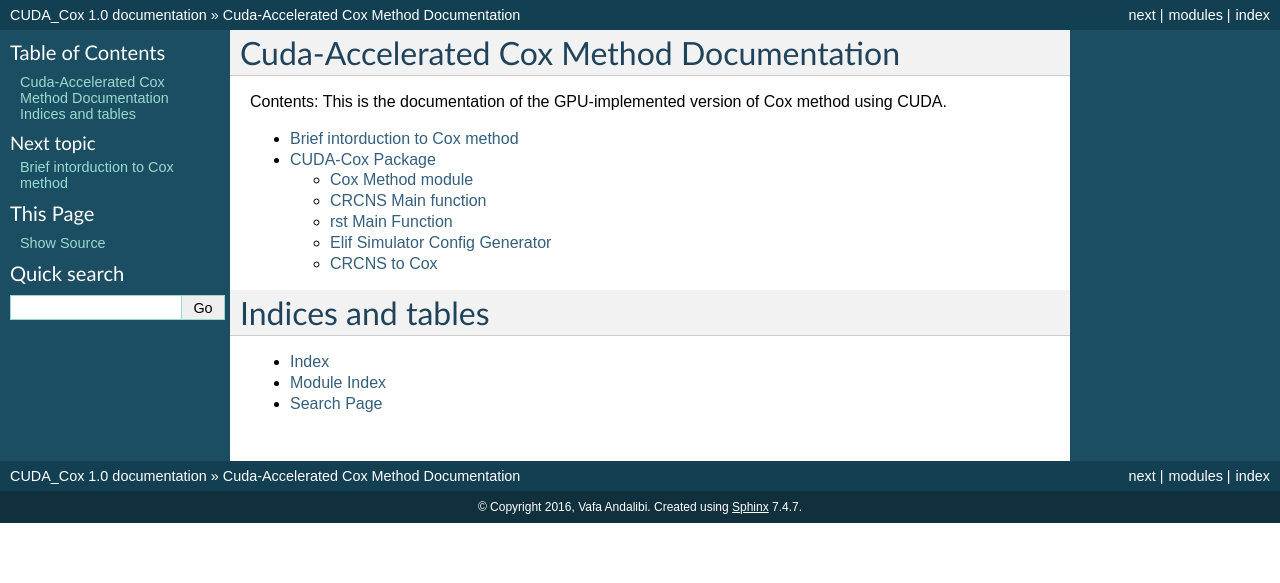
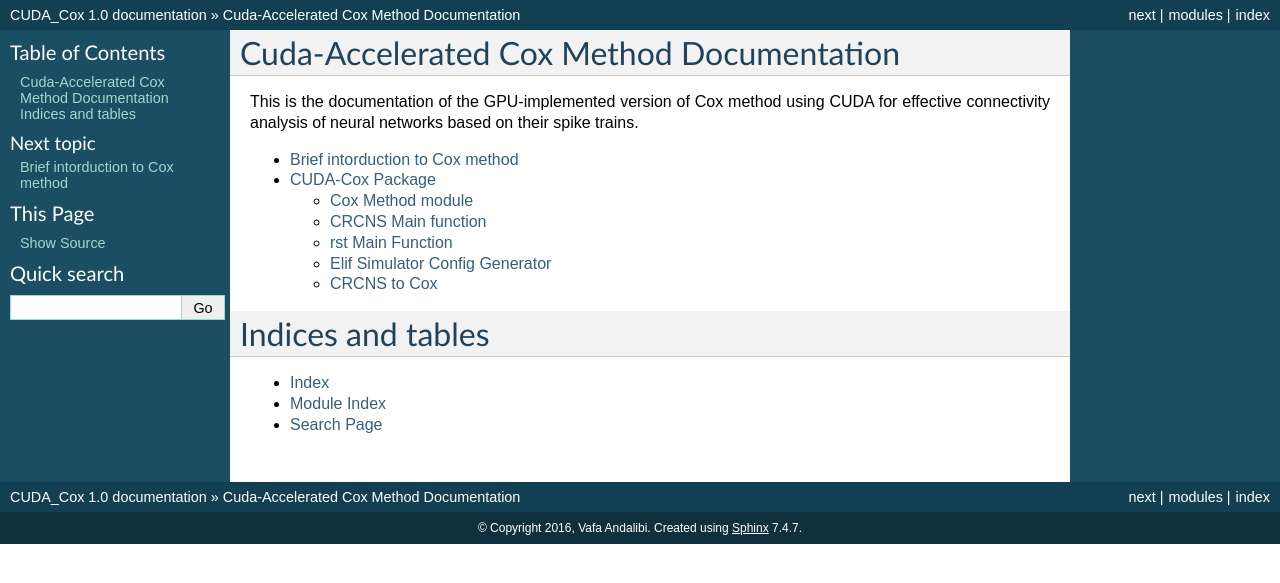
Before and after one commit to Vafa-Andalibi/CUDA_Cox, a Sphinx documentation site: the page built from Sphinx/Documentation.rst, in a window 1280 px wide. Shown: the top 583 px of the page. Built offline with Sphinx 7.4.7, drawn with Linux system fonts in a browser that asks for light colours.

Commit message:
few Sphinx fixes

```diff
--- a/Sphinx/Documentation.rst
+++ b/Sphinx/Documentation.rst
@@ -4,11 +4,10 @@
    contain the root `toctree` directive.
 
 Cuda-Accelerated Cox Method Documentation
-====================================
+=========================================
 
 
-Contents:
-This is the documentation of the GPU-implemented version of Cox method using CUDA.
+This is the documentation of the GPU-implemented version of Cox method using CUDA for effective connectivity analysis of neural networks based on their spike trains.
 
 .. toctree::
    :maxdepth: 2
--- a/Sphinx/conf.py
+++ b/Sphinx/conf.py
@@ -19,7 +19,7 @@ import os
 # add these directories to sys.path here. If the directory is relative to the
 # documentation root, use os.path.abspath to make it absolute, like shown here.
 #sys.path.insert(0, os.path.abspath('.'))
-sys.path.insert(0, "C:\Users\vafaa\Documents\Git_Repos\CUDA_Cox")
+#sys.path.insert(0, "C:\Users\vafaa\Documents\Git_Repos\CUDA_Cox")
 # -- General configuration ------------------------------------------------
 
 # If your documentation needs a minimal Sphinx version, state it here.
--- a/Sphinx/output/Documentation.html
+++ b/Sphinx/output/Documentation.html
@@ -51,8 +51,7 @@
 
   <div class="section" id="cuda-accelerated-cox-method-documentation">
 <h1>Cuda-Accelerated Cox Method Documentation<a class="headerlink" href="#cuda-accelerated-cox-method-documentation" title="Permalink to this headline">¶</a></h1>
-<p>Contents:
-This is the documentation of the GPU-implemented version of Cox method using CUDA.</p>
+<p>This is the documentation of the GPU-implemented version of Cox method using CUDA for effective connectivity analysis of neural networks based on their spike trains.</p>
 <div class="toctree-wrapper compound">
 <ul>
 <li class="toctree-l1"><a class="reference internal" href="Project.html">Brief intorduction to Cox method</a></li>
--- a/Sphinx/output/_sources/Documentation.txt
+++ b/Sphinx/output/_sources/Documentation.txt
@@ -4,11 +4,10 @@
    contain the root `toctree` directive.
 
 Cuda-Accelerated Cox Method Documentation
-====================================
+=========================================
 
 
-Contents:
-This is the documentation of the GPU-implemented version of Cox method using CUDA.
+This is the documentation of the GPU-implemented version of Cox method using CUDA for effective connectivity analysis of neural networks based on their spike trains.
 
 .. toctree::
    :maxdepth: 2
```
Also changed, not shown: Sphinx/output/searchindex.js, 2 other files.
